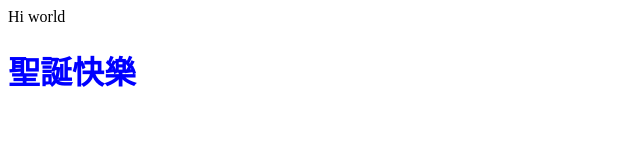
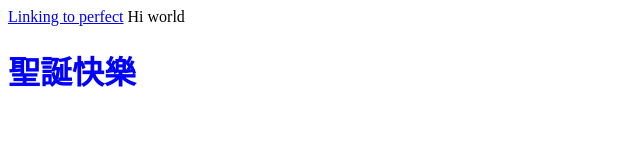
Before and after one commit to xiuting930318/xiuting930318.github.io, a plain HTML site: page hello 2.html in a window 1280 px wide. Shown: the whole page, without its empty margins (0-640 px from the left). Drawn offline with Linux system fonts and the light colour scheme.

Commit message:
Update hello 2.html

```diff
--- a/hello 2.html
+++ b/hello 2.html
@@ -1,3 +1,4 @@
+<a href=cxt/perfect.html>Linking to perfect</a>
 <!doctype html>
 <html>
     <head>
```
